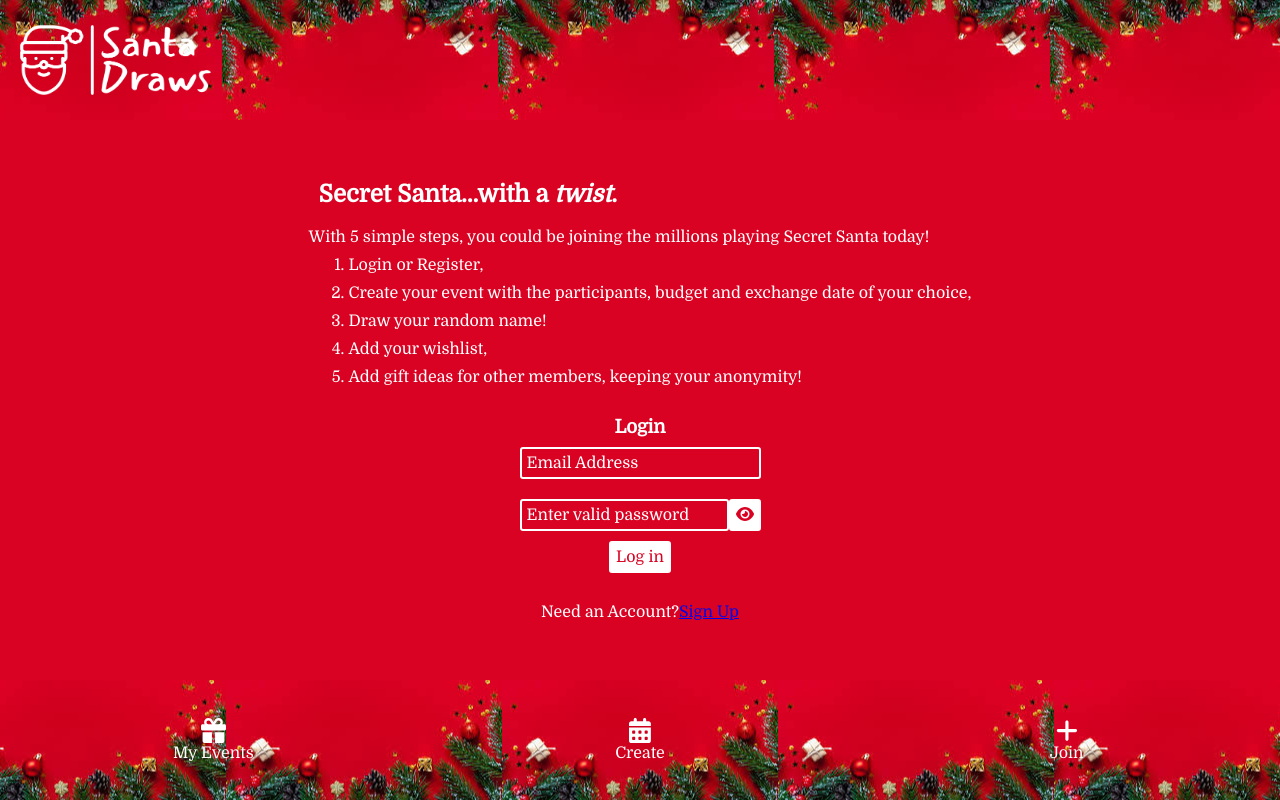
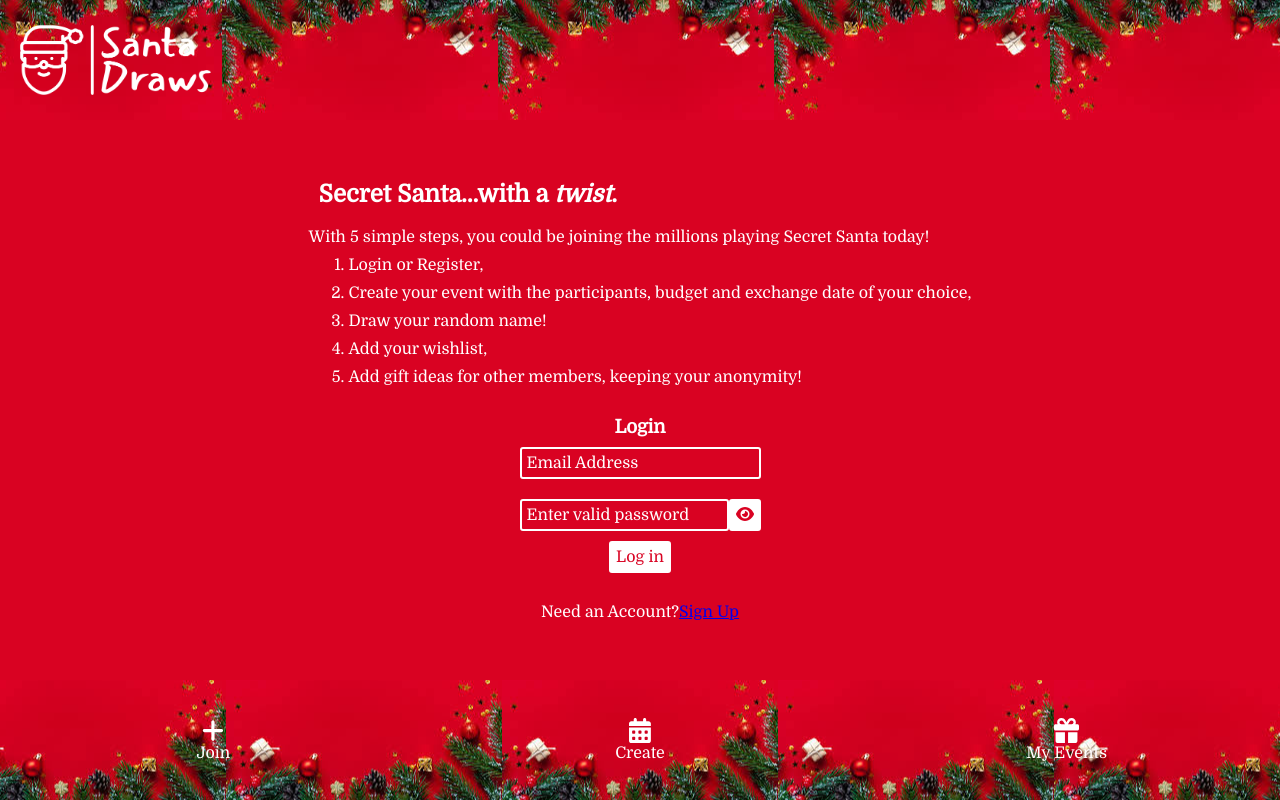
Before and after one commit to SuzBarnes/secret-santa, a React (Create React App) app: page /login in a window 1280 px wide. Built offline with nearby package versions, Linux system fonts and the light colour scheme; a web font is replaced by a local one.

Commit message:
swapped join and my events

```diff
--- a/src/components/NavBarBottom.js
+++ b/src/components/NavBarBottom.js
@@ -14,11 +14,11 @@ const NavBarBottom = () => {
       <div className="list-container">
         <ul className="navbarbottom-links">
           <li>
-            <Link className="navbarbottom-link-item" to="/">
+            <Link className="navbarbottom-link-item" to="joinevent">
               <div>
-                <FontAwesomeIcon icon={faGift} className="font-awesome" />
+                <FontAwesomeIcon icon={faPlus} className="font-awesome" />
               </div>
-              <div>My Events</div>
+              <div>Join</div>
             </Link>
           </li>
           <li>
@@ -33,11 +33,11 @@ const NavBarBottom = () => {
             </Link>
           </li>
           <li>
-            <Link className="navbarbottom-link-item" to="joinevent">
+            <Link className="navbarbottom-link-item" to="/">
               <div>
-                <FontAwesomeIcon icon={faPlus} className="font-awesome" />
+                <FontAwesomeIcon icon={faGift} className="font-awesome" />
               </div>
-              <div>Join</div>
+              <div>My Events</div>
             </Link>
           </li>
         </ul>
```
